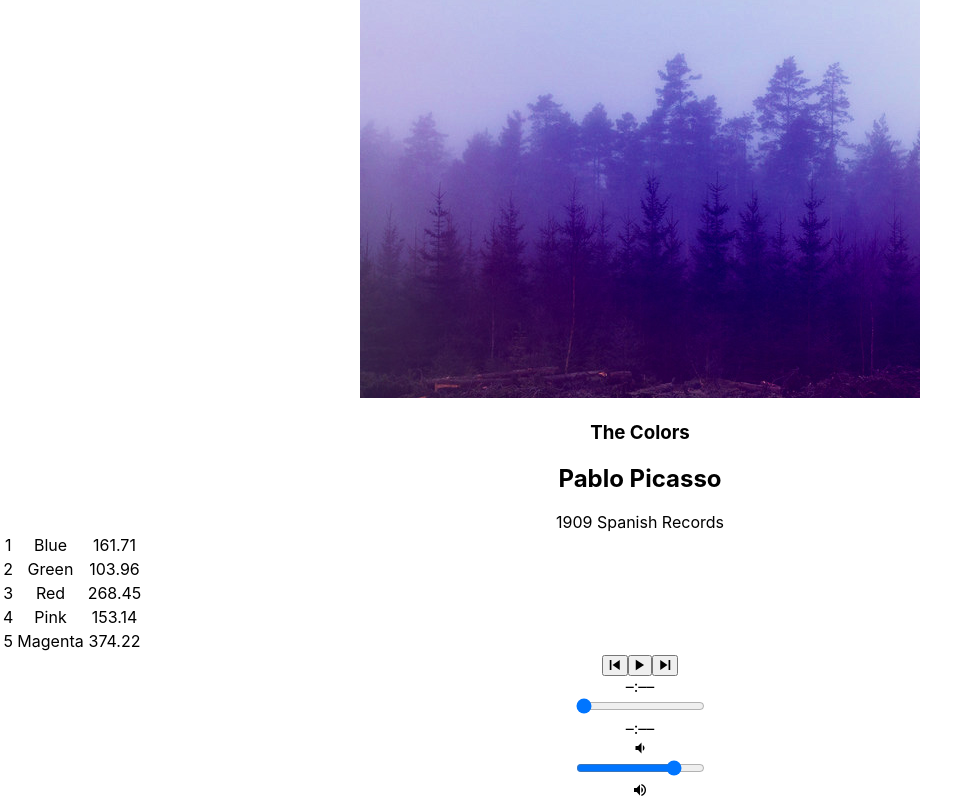
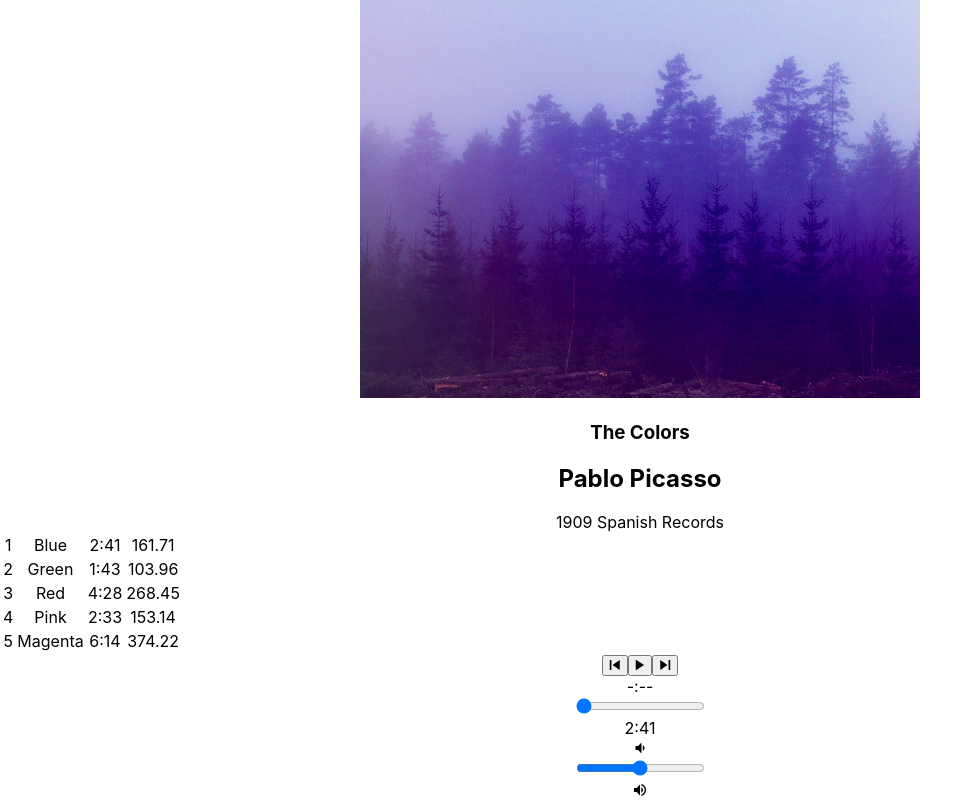
Before and after one commit to thflux/bloc-jams-react, a React (Create React App) app: page /album/the-colors in a window 1280 px wide. Shown: the part 264-1064 px from the top of the page, without its empty margins (0-979 px from the left). Built offline with nearby package versions, Linux system fonts and the light colour scheme.

Commit message:
range input added

```diff
--- a/src/components/Album.js
+++ b/src/components/Album.js
@@ -13,11 +13,14 @@
 		this.state = {
 			album: album,
 			currentSong: album.songs[0],
+			currentTime: 0,
+			duration: album.songs[0].duration,
 			isPlaying: false
 		};
 
 		this.audioElement = document.createElement('audio');
 		this.audioElement.src = album.songs[0].audioSrc;
+		this.audioElement.volume = 0.5;
 	}
 
 	play() {
@@ -29,6 +32,38 @@
 		this.audioElement.pause();
 		this.setState({ isPlaying: false });
 	}
+
+	componentDidMount() {
+		this.eventListeners = {
+			timeupdate: e => {
+				this.setState({ currentTime: this.audioElement.currentTime });
+				},
+			durationchange: e => {
+				this.setState({ duration: this.audioElement.duration });
+				},
+			volumeupdate: e => {
+				this.setState({ currentVolume: this.audioElement.currentVolume});
+							},
+			lengthchange: e => {
+				this.setState({ length: this.audioElement.length});
+				}
+			};
+			this.audioElement.addEventListener('timeupdate', this.eventListeners.timeupdate);
+			this.audioElement.addEventListener('durationchange', this.eventListeners.durationchange);
+			this.audioElement.addEventListener('volumeupdate', this.eventListeners.volumeupdate);
+			this.audioElement.addEventListener('lengthchange', this.eventListeners.lengthchange);
+
+	}
+
+	componentWillUnmount() {
+		this.audioElement.src = null;
+		this.audioElement.removeEventListener('timeupdate', this.eventListeners.timeupdate);
+		this.audioElement.removeEventListener('durationchange', this.eventListeners.durationchange);
+		this.audioElement.addEventListener('volumeupdate', this.eventListeners.volumeupdate);
+		this.audioElement.addEventListener('lengthchange', this.eventListeners.lengthchange);
+		}
+
+
 
 	setSong(song) {
 		this.audioElement.src = song.audioSrc;
@@ -43,6 +78,19 @@
 			if (!isSameSong) { this.setSong(song); }
 			this.play();
 		}
+	}
+
+
+	handleTimeChange(e) {
+		const newTime = this.audioElement.duration * e.target.value;
+		this.audioElement.currentTime = newTime;
+		this.setState({ currentTime: newTime });
+	}
+
+	handleVolumeChange(e){
+		const newVolume = this.audioElement.length * e.target.value;
+		this.audioElement.currentVolume = newVolume;
+		this.setState({ currentVolume: newVolume });
 	}
 
 	handlePrevClick() {
@@ -77,6 +125,23 @@
 		return index + 1
 	}
 
+	formatTime(time) {
+		if (time <= 0) {
+			return '-:--';
+		}
+
+		let minutes = Math.floor(time / 60);
+		let seconds = Math.floor(time % 60);
+
+		let secondsString = seconds;
+
+		if (seconds < 10) {
+			secondsString = '0' + seconds;
+		}
+
+		return `${minutes}:${secondsString}`;
+	}
+
 
 	hoverOn(index) {
 		this.setState({ hoveredSong: index });
@@ -99,9 +164,9 @@
 			<div id="release-info">{this.state.album.releaseInfo}</div>
 			</div>
 			</section>
-			 <table id="song-list">
+			<table id="song-list">
 
-			 <colgroup>
+			<colgroup>
 				<col id="song-number-column" />
 				<col id="song-title-column" />
 				<col id="song-duration-column" />
@@ -117,6 +182,7 @@
 
 				<td key='number'   > {this.displayIcon(song, index)} </td>
 				<td key='title'    > {song.title} </td>
+				<td>{this.formatTime(song.duration)}</td>
 				<td key='duration' > {song.duration} </td>
 
 				</tr>
@@ -124,12 +190,18 @@
 			</tbody>
 			</table>
 			<PlayerBar
-					 isPlaying={this.state.isPlaying}
-					 currentSong={this.state.currentSong}
-					 handleSongClick={() => this.handleSongClick(this.state.currentSong)}
-					 handlePrevClick={() => this.handlePrevClick()}
-					 handleNextClick={() => this.handleNextClick()}
-				 />
+				isPlaying={this.state.isPlaying}
+				currentSong={this.state.currentSong}
+				currentTime={this.state.currentTime}
+				duration={this.state.duration}
+				handleSongClick={ () => this.handleSongClick(this.state.currentSong)}
+				handlePrevClick={ () => this.handlePrevClick()}
+				handleNextClick={ () => this.handleNextClick()}
+				handleTimeChange={ (e) => this.handleTimeChange(e)}
+				handleVolumeChange={ (e) => this.handleVolumeChange(e)}
+				formatTime={ () => this.formatTime(this.state.currentTime)}
+				formatDuration={ () => this.formatTime(this.state.duration)}
+				/>
 			</section>
 		);
 	}
--- a/src/components/PlayerBar.js
+++ b/src/components/PlayerBar.js
@@ -15,14 +15,32 @@
 					<span className="ion-md-skip-forward"></span>
 			</button>
 		</section>
+
 		<section id="time-control">
-			<div className="current-time">–:––</div>
-			<input type="range" className="seek-bar" value="0" />
-			<div className="total-time">–:––</div>
+			<div className="current-time">{this.props.formatTime(this.props.currentTime)}</div>
+			<input
+			type="range"
+			className="seek-bar"
+			value={(this.props.currentTime / this.props.duration) || 0}
+			max="1"
+			min="0"
+			step="0.01"
+			onChange={this.props.handleTimeChange}
+			/>
+			<div className="total-time">{this.props.formatDuration(this.props.duration)}</div>
 		</section>
+
 		<section id="volume-control">
 			<div className="icon ion-md-volume-low"></div>
-			<input type="range" className="seek-bar" value="80" />
+			<input
+			type="range"
+			className="seek-bar"
+			value={(this.props.currentVolume)}
+			max="1"
+			min="0"
+			step="0.01"
+			onChange={this.props.handleVolumeChange}
+			/>
 			<div className="icon ion-md-volume-high"></div>
 		</section>
 		</section>
```
